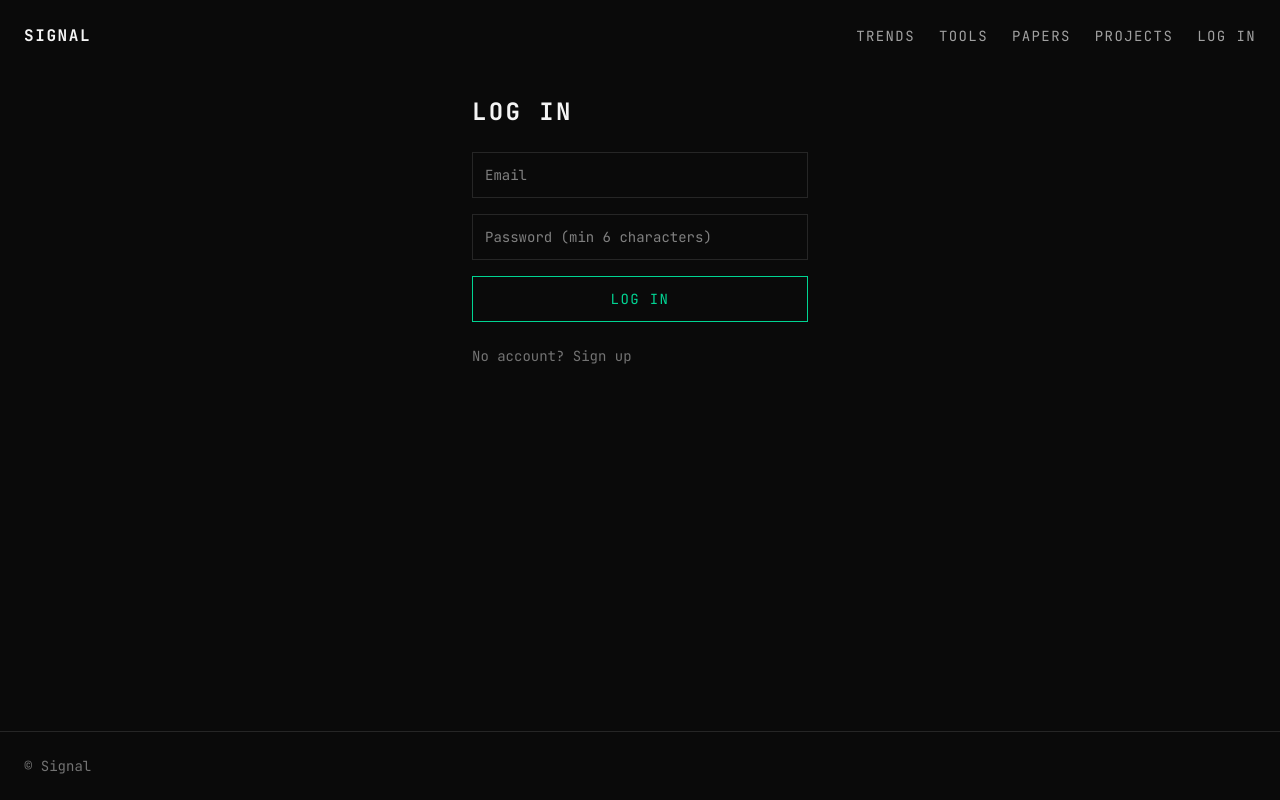
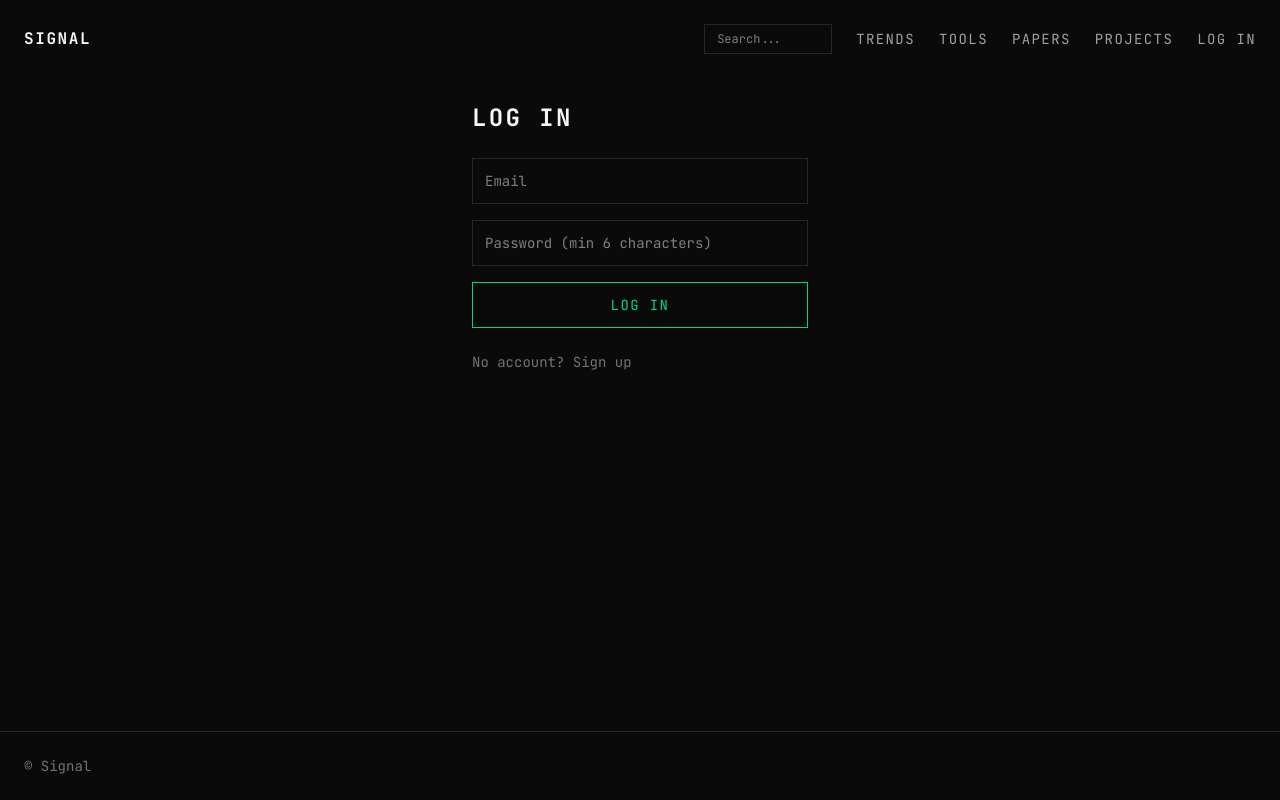
Before and after one commit to ridanaveed1137/signal, a Next.js app: page /login in a window 1280 px wide. Built offline with nearby package versions, Linux system fonts and the light colour scheme; no server answers; a web font is replaced by a local one.

Commit message:
phase 6: search

```diff
--- /dev/null
+++ b/app/search/page.tsx
@@ -0,0 +1,54 @@
+import { supabase } from "@/lib/supabase";
+import PostCard from "@/components/PostCard";
+
+export const dynamic = "force-dynamic";
+
+export default async function SearchPage({
+  searchParams,
+}: {
+  searchParams: Promise<{ q?: string }>;
+}) {
+  const { q } = await searchParams;
+
+  // strip characters that could break the filter
+  const term = (q ?? "").replace(/[^a-zA-Z0-9 -]/g, " ").trim();
+
+  let posts = null;
+
+  if (term) {
+    const { data, error } = await supabase
+      .from("posts")
+      .select("*")
+      .or(
+        `title.ilike.%${term}%,summary.ilike.%${term}%,body.ilike.%${term}%`
+      )
+      .order("created_at", { ascending: false });
+
+    if (error) console.log(error);
+    posts = data;
+  }
+
+  return (
+    <main className="flex-1 p-6">
+      <h1 className="mb-2 text-3xl font-bold uppercase tracking-widest">
+        Search
+      </h1>
+
+      {term ? (
+        <p className="mb-8 text-sm text-neutral-500">
+          {posts?.length ?? 0} result{posts?.length === 1 ? "" : "s"} for &quot;{term}&quot;
+        </p>
+      ) : (
+        <p className="mb-8 text-sm text-neutral-500">
+          Type something in the search box.
+        </p>
+      )}
+
+      <div className="grid gap-4 md:grid-cols-2">
+        {posts?.map((post) => (
+          <PostCard key={post.id} post={post} />
+        ))}
+      </div>
+    </main>
+  );
+}
--- a/components/Header.tsx
+++ b/components/Header.tsx
@@ -1,3 +1,4 @@
+import SearchBox from "@/components/SearchBox";
 import Link from "next/link";
 import AuthButton from "@/components/AuthButton";
 
@@ -11,6 +12,7 @@ export default function Header() {
         SIGNAL
       </Link>
       <nav className="flex items-center gap-6">
+        <SearchBox />
         <Link href="/trends" className={linkClass}>Trends</Link>
         <Link href="/tools" className={linkClass}>Tools</Link>
         <Link href="/papers" className={linkClass}>Papers</Link>
--- /dev/null
+++ b/components/SearchBox.tsx
@@ -0,0 +1,28 @@
+"use client";
+
+import { useState } from "react";
+import { useRouter } from "next/navigation";
+
+export default function SearchBox() {
+  const router = useRouter();
+  const [value, setValue] = useState("");
+
+  function handleSubmit(e: React.FormEvent) {
+    e.preventDefault();
+    const q = value.trim();
+    if (!q) return;
+    router.push(`/search?q=${encodeURIComponent(q)}`);
+  }
+
+  return (
+    <form onSubmit={handleSubmit}>
+      <input
+        type="search"
+        placeholder="Search..."
+        value={value}
+        onChange={(e) => setValue(e.target.value)}
+        className="w-32 border border-neutral-800 bg-transparent px-3 py-1.5 text-xs outline-none transition-all focus:w-48 focus:border-emerald-400"
+      />
+    </form>
+  );
+}
```
